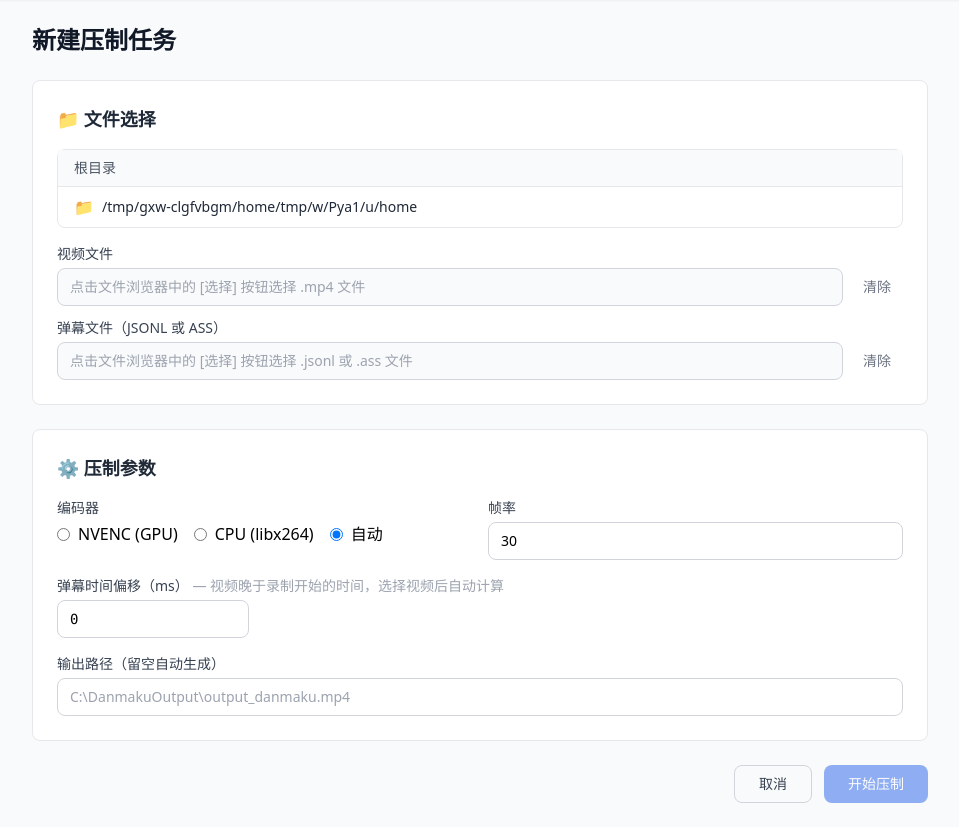
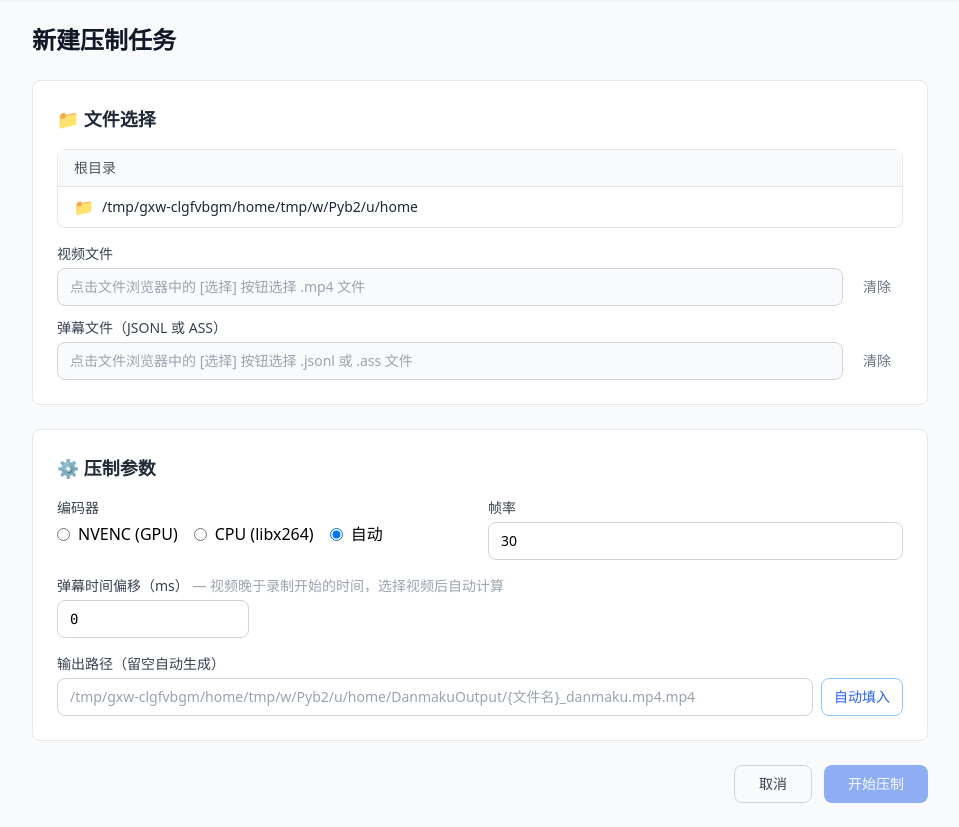
Before and after one commit to scriptsmay/danmaku-tool, a FastAPI app: page /burn in a window 1280 px wide. Shown: the part 57-884 px from the top of the page, without its empty margins (160-1119 px from the left). Run offline with FastAPI, Linux system fonts and the light colour scheme; data that the repository does not hold is empty; parts of the project's set-up code (start-up, migrations or seed data) failed here and were passed over; some libraries are stand-ins or nearby versions.

Commit message:
feat: auto-fill output path button + confirm modal before burn
- Auto-fill button: fetches output_dir/suffix from /api/health, generates path
- Output path placeholder shows actual configured directory
- Confirm modal: shows all parameters (video, ass, encoder, fps, offset, output)
  before submitting, click outside or cancel to dismiss
- '开始压制' button now opens confirm modal instead of submitting directly

```diff
--- a/src/danmaku_tool/api/health.py
+++ b/src/danmaku_tool/api/health.py
@@ -33,6 +33,7 @@ async def health_check() -> dict:
         "fonts": font_info,
         "config": {
             "output_dir": str(settings.danmaku_output_dir),
+            "suffix": settings.danmaku_burn_suffix,
             "fps": settings.danmaku_burn_fps,
             "max_concurrent_tasks": settings.max_concurrent_tasks,
             "cache_enabled": settings.cache_enabled,
--- a/src/danmaku_tool/static/js/burn.js
+++ b/src/danmaku_tool/static/js/burn.js
@@ -1,6 +1,93 @@
 /* 压制页面交互逻辑 */
 
+// 初始化：页面加载后更新输出路径 placeholder
+async function initBurnPage() {
+    const config = await getHealthConfig();
+    const outputDir = config.output_dir || 'DanmakuOutput';
+    const suffix = config.suffix || '_danmaku';
+    const placeholder = document.getElementById('output-path');
+    if (placeholder && !placeholder.value) {
+        placeholder.placeholder = outputDir + '/{文件名}' + suffix + '.mp4';
+    }
+}
+
+document.addEventListener('DOMContentLoaded', initBurnPage);
+
+// 从 /api/health 获取配置（output_dir, suffix），缓存一次
+let _healthConfig = null;
+async function getHealthConfig() {
+    if (_healthConfig) return _healthConfig;
+    try {
+        const resp = await fetch('/api/health');
+        const data = await resp.json();
+        _healthConfig = data.config || {};
+        return _healthConfig;
+    } catch {
+        return {};
+    }
+}
+
+// 自动填入输出路径
+async function autoFillOutputPath() {
+    const videoPath = document.getElementById('video-path').value;
+    if (!videoPath) {
+        alert('请先选择视频文件');
+        return;
+    }
+    const config = await getHealthConfig();
+    const outputDir = config.output_dir || 'DanmakuOutput';
+    const suffix = config.suffix || '_danmaku';
+
+    // 从视频路径提取文件名，加上后缀
+    const parts = videoPath.replace(/\\/g, '/').split('/');
+    const filename = parts[parts.length - 1];
+    const dotIdx = filename.lastIndexOf('.');
+    const stem = dotIdx > 0 ? filename.substring(0, dotIdx) : filename;
+    const ext = dotIdx > 0 ? filename.substring(dotIdx) : '.mp4';
+    const outputName = stem + suffix + ext;
+
+    // 输出目录 + 原文件名所在子目录名（保留层级）
+    const videoDir = parts.slice(0, -1).join('/');
+    const outputPath = outputDir + '/' + outputName;
+
+    document.getElementById('output-path').value = outputPath;
+}
+
+// 显示确认弹窗
+async function showConfirm() {
+    const videoPath = document.getElementById('video-path').value;
+    const assPath = document.getElementById('ass-path').value;
+    const fps = document.getElementById('fps').value;
+    const offsetMs = document.getElementById('offset-ms').value;
+    const outputPath = document.getElementById('output-path').value || '（自动生成）';
+    const encoder = document.querySelector('input[name="encoder"]:checked')?.value || 'auto';
+
+    const encoderLabels = { nvenc: 'NVENC (GPU)', cpu: 'CPU (libx264)', auto: '自动' };
+    const encoderLabel = encoderLabels[encoder] || encoder;
+
+    const videoName = videoPath.split(/[/\\]/).pop();
+    const assName = assPath.split(/[/\\]/).pop();
+
+    const body = document.getElementById('confirm-body');
+    body.innerHTML = `
+        <div class="flex"><span class="w-24 text-gray-500 shrink-0">视频</span><span class="text-gray-900 break-all">${videoName}</span></div>
+        <div class="flex"><span class="w-24 text-gray-500 shrink-0">弹幕</span><span class="text-gray-900 break-all">${assName}</span></div>
+        <div class="flex"><span class="w-24 text-gray-500 shrink-0">编码器</span><span class="text-gray-900">${encoderLabel}</span></div>
+        <div class="flex"><span class="w-24 text-gray-500 shrink-0">帧率</span><span class="text-gray-900">${fps} fps</span></div>
+        <div class="flex"><span class="w-24 text-gray-500 shrink-0">偏移量</span><span class="text-gray-900 font-mono">${offsetMs} ms</span></div>
+        <div class="flex"><span class="w-24 text-gray-500 shrink-0">输出</span><span class="text-gray-900 break-all text-xs">${outputPath}</span></div>
+    `;
+
+    document.getElementById('confirm-modal').classList.remove('hidden');
+}
+
+function hideConfirm() {
+    document.getElementById('confirm-modal').classList.add('hidden');
+}
+
 async function submitTask() {
+    hideConfirm();
+
     const videoPath = document.getElementById('video-path').value;
     const assPath = document.getElementById('ass-path').value;
     const fps = parseInt(document.getElementById('fps').value) || 30;
@@ -38,7 +125,6 @@ async function submitTask() {
         }
 
         const data = await resp.json();
-        // 跳转到任务详情页
         window.location.href = `/tasks/${data.task_id}`;
     } catch (e) {
         alert('提交失败: ' + e.message);
--- a/src/danmaku_tool/templates/burn.html
+++ b/src/danmaku_tool/templates/burn.html
@@ -81,20 +81,41 @@
         </div>
         <div class="mt-4">
             <label class="block text-sm font-medium text-gray-700 mb-1">输出路径（留空自动生成）</label>
-            <input type="text" id="output-path"
-                   class="w-full px-3 py-2 border border-gray-300 rounded-lg text-sm"
-                   placeholder="C:\DanmakuOutput\output_danmaku.mp4">
+            <div class="flex items-center space-x-2">
+                <input type="text" id="output-path"
+                       class="flex-1 px-3 py-2 border border-gray-300 rounded-lg text-sm"
+                       placeholder="加载中...">
+                <button onclick="autoFillOutputPath()" title="根据配置自动填入输出路径"
+                        class="px-3 py-2 text-sm text-primary-600 border border-primary-300 rounded-lg hover:bg-primary-50 whitespace-nowrap">
+                    自动填入
+                </button>
+            </div>
         </div>
     </div>
 
     <!-- 提交 -->
     <div class="flex justify-end space-x-3">
         <a href="/" class="px-6 py-2 border border-gray-300 text-gray-700 rounded-lg hover:bg-gray-50 text-sm">取消</a>
-        <button id="btn-submit" onclick="submitTask()"
+        <button id="btn-submit" onclick="showConfirm()"
                 class="px-6 py-2 bg-primary-600 text-white rounded-lg hover:bg-primary-700 text-sm font-medium disabled:opacity-50 disabled:cursor-not-allowed"
                 disabled>
             开始压制
         </button>
+    </div>
+</div>
+
+<!-- 确认弹窗 -->
+<div id="confirm-modal" class="fixed inset-0 z-50 hidden">
+    <div class="absolute inset-0 bg-black/40" onclick="hideConfirm()"></div>
+    <div class="relative mx-auto mt-24 w-full max-w-lg bg-white rounded-xl shadow-2xl border border-gray-200">
+        <div class="px-6 py-4 border-b border-gray-200">
+            <h3 class="text-lg font-semibold text-gray-900">确认压制参数</h3>
+        </div>
+        <div id="confirm-body" class="px-6 py-4 space-y-2 text-sm"></div>
+        <div class="px-6 py-4 border-t border-gray-200 flex justify-end space-x-3">
+            <button onclick="hideConfirm()" class="px-4 py-2 border border-gray-300 text-gray-700 rounded-lg hover:bg-gray-50 text-sm">取消</button>
+            <button onclick="submitTask()" class="px-6 py-2 bg-primary-600 text-white rounded-lg hover:bg-primary-700 text-sm font-medium">确认开始</button>
+        </div>
     </div>
 </div>
 {% endblock %}
```
